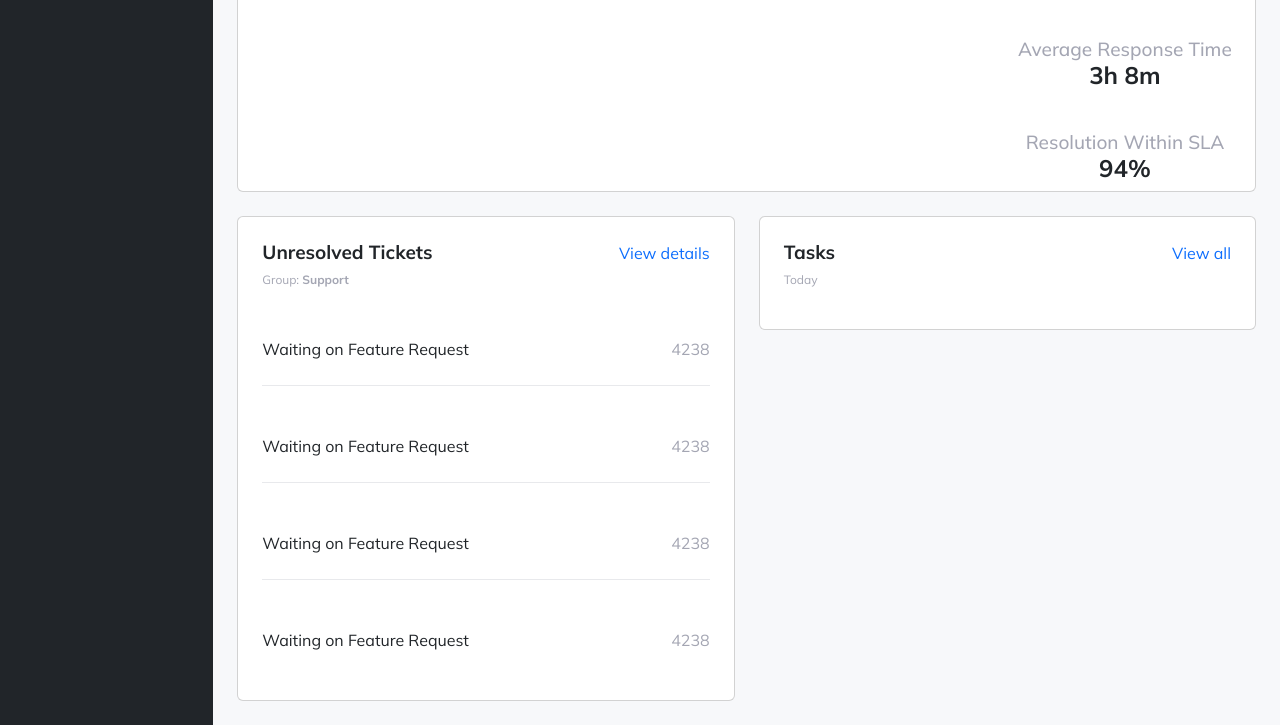
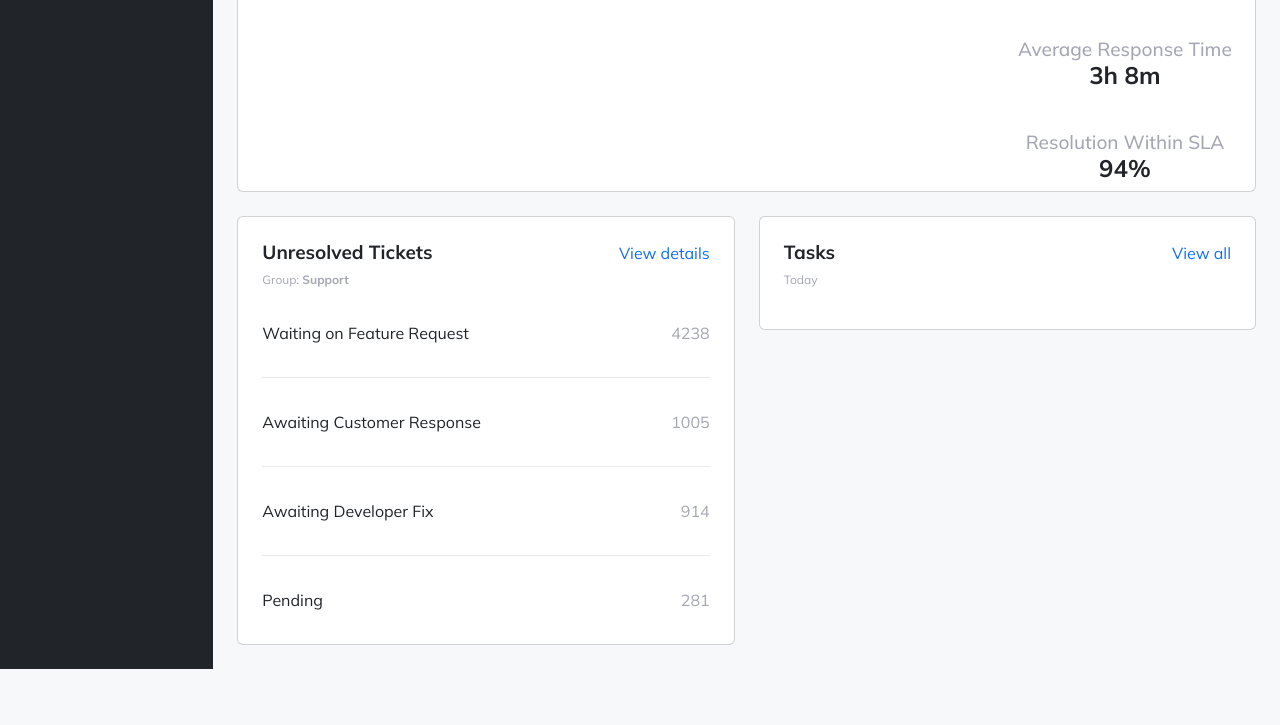
Before and after one commit to rochmarq/INM350SAA-RochelleMarquez-Bootstrap, a website: page public/index.html in a window 1280 px wide. Shown: the part 544-1269 px from the top of the page. After the commit the page ends 1213 px from the top, so only its background shows below. Drawn offline with nearby package versions, Linux system fonts and the light colour scheme.

Commit message:
fixed some stuff (i forgot what)

```diff
--- a/public/index.html
+++ b/public/index.html
@@ -144,31 +144,31 @@
                     <section class="row">
                         <!-- unresolved tickets container -->
                         <section class="col-sm-12 col-lg-6">
-                            <section class="card p-4">
-                                <div class="d-flex flex-row justify-content-between">
+                            <section class="card px-4">
+                                <div class="d-flex flex-row justify-content-between mt-4">
                                     <h4 class="fw-bold">Unresolved Tickets</h4>
                                     <a href="#" class="text-decoration-none">View details</a>
                                 </div>
                                 <p class="grey subtext">Group: <strong aria-label="bold">Support</strong></p>
                                 <ul class="list-unstyled">
-                                    <li class="d-flex justify-content-between py-2">
-                                        <p class="mt-4 m-0">Waiting on Feature Request</p>
-                                        <p class="mt-4 m-0 grey">4238</p>
+                                    <li class="d-flex justify-content-between">
+                                        <p class="mt-3">Waiting on Feature Request</p>
+                                        <p class="mt-3 grey">4238</p>
                                     </li>
                                     <hr>
-                                    <li class="d-flex justify-content-between py-2">
-                                        <p class="mt-4 m-0">Waiting on Feature Request</p>
-                                        <p class="mt-4 m-0 grey">4238</p>
+                                    <li class="d-flex justify-content-between">
+                                        <p class="mt-3">Awaiting Customer Response</p>
+                                        <p class="mt-3 grey">1005</p>
                                     </li>
                                     <hr>
-                                    <li class="d-flex justify-content-between py-2">
-                                        <p class="mt-4 m-0">Waiting on Feature Request</p>
-                                        <p class="mt-4 m-0 grey">4238</p>
+                                    <li class="d-flex justify-content-between">
+                                        <p class="mt-3">Awaiting Developer Fix</p>
+                                        <p class="mt-3 grey">914</p>
                                     </li>
                                     <hr>
-                                    <li class="d-flex justify-content-between py-2">
-                                        <p class="mt-4 m-0">Waiting on Feature Request</p>
-                                        <p class="mt-4 m-0 grey">4238</p>
+                                    <li class="d-flex justify-content-between">
+                                        <p class="mt-3">Pending</p>
+                                        <p class="mt-3 grey">281</p>
                                     </li>
                                 </ul>
                             </section>
```
